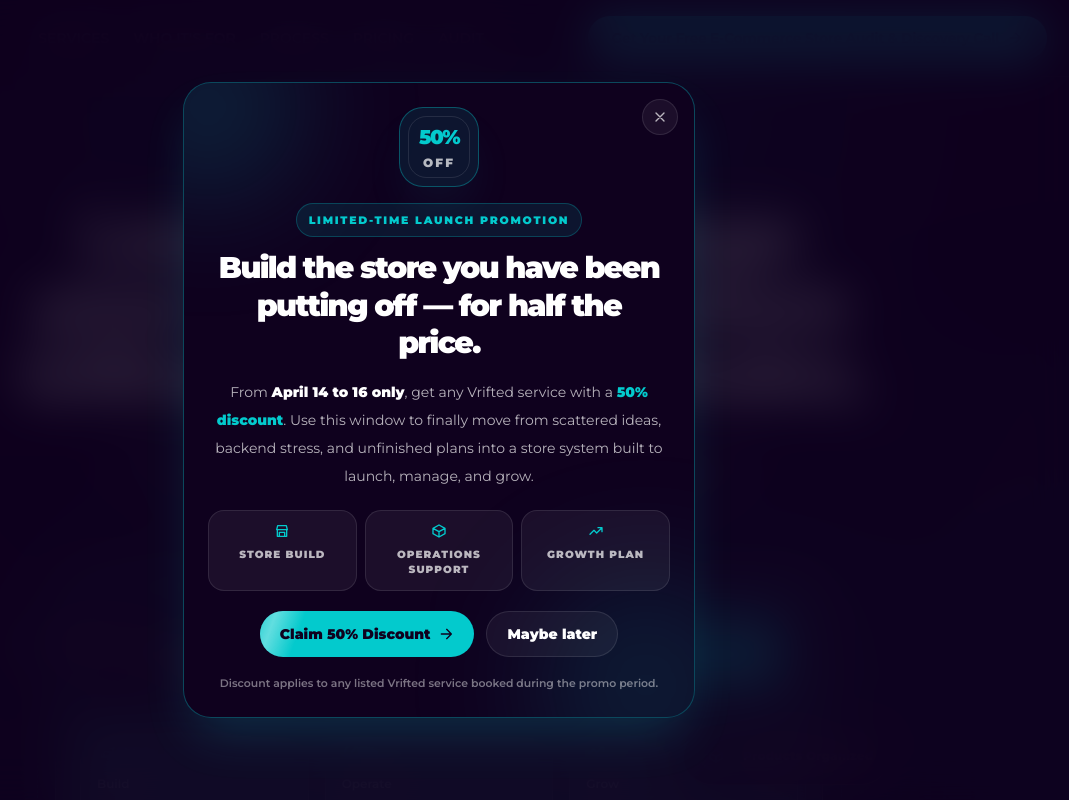
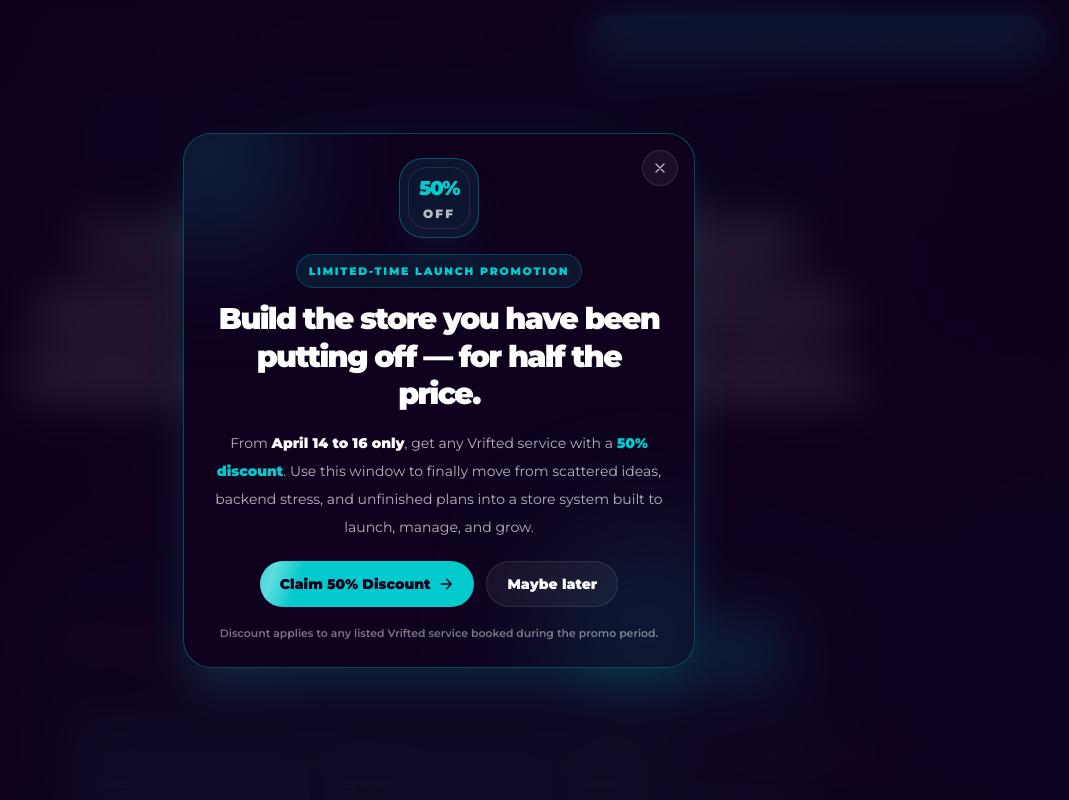
Before and after one commit to jayquiachon/vrifted-website, a React (Vite) app: page / in a window 1280 px wide. Shown: the top 800 px of the page, without its empty margins (201-1270 px from the left). Built offline with nearby package versions, Linux system fonts and the light colour scheme.

Commit message:
update pop up

```diff
--- a/src/App.jsx
+++ b/src/App.jsx
@@ -1317,19 +1317,6 @@
               From <span className="font-black text-white">April 14 to 16 only</span>, get any Vrifted service with a <span className="font-black text-[#03cacd]">50% discount</span>. Use this window to finally move from scattered ideas, backend stress, and unfinished plans into a store system built to launch, manage, and grow.
             </p>
 
-            <div className="relative mt-5 grid gap-2 sm:grid-cols-3">
-              {[
-                { icon: "store", label: "Store Build" },
-                { icon: "package", label: "Operations Support" },
-                { icon: "trend", label: "Growth Plan" },
-              ].map((item) => (
-                <div key={item.label} className="rounded-[1rem] border border-white/10 bg-white/[0.055] p-3">
-                  <Icon name={item.icon} className="mx-auto mb-2 h-4 w-4 text-[#03cacd]" />
-                  <p className="text-[0.65rem] font-black uppercase tracking-[0.1em] text-white/70">{item.label}</p>
-                </div>
-              ))}
-            </div>
-
             <div className="relative mt-5 flex flex-col gap-3 sm:flex-row sm:justify-center">
               <button type="button" onClick={goToAuditForm} className="cta-button inline-flex w-full items-center justify-center gap-2 rounded-full bg-[#03cacd] px-5 py-3 text-sm font-black text-[#0f011e] transition hover:bg-white hover:shadow-[0_0_38px_rgba(3,202,205,0.38)] sm:w-auto">
                 Claim 50% Discount <Icon name="arrow" className="h-4 w-4" />
```
